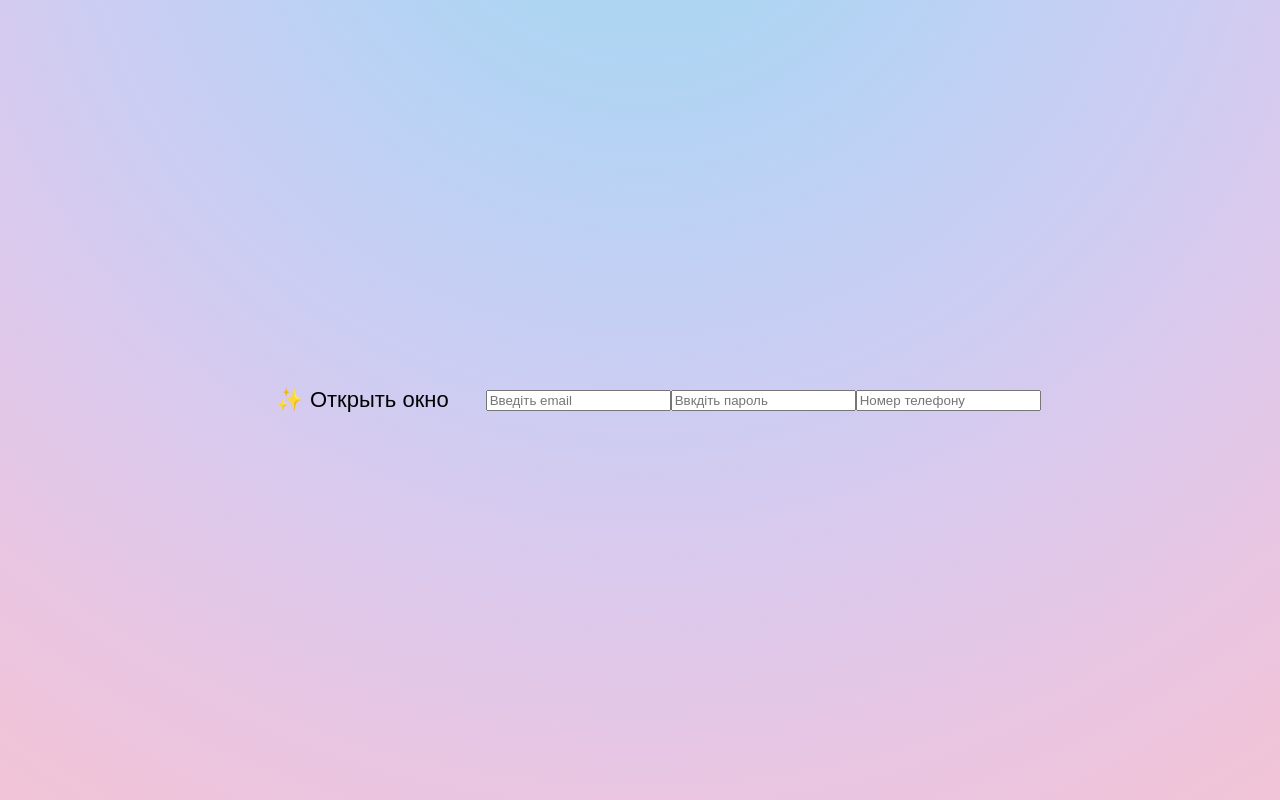
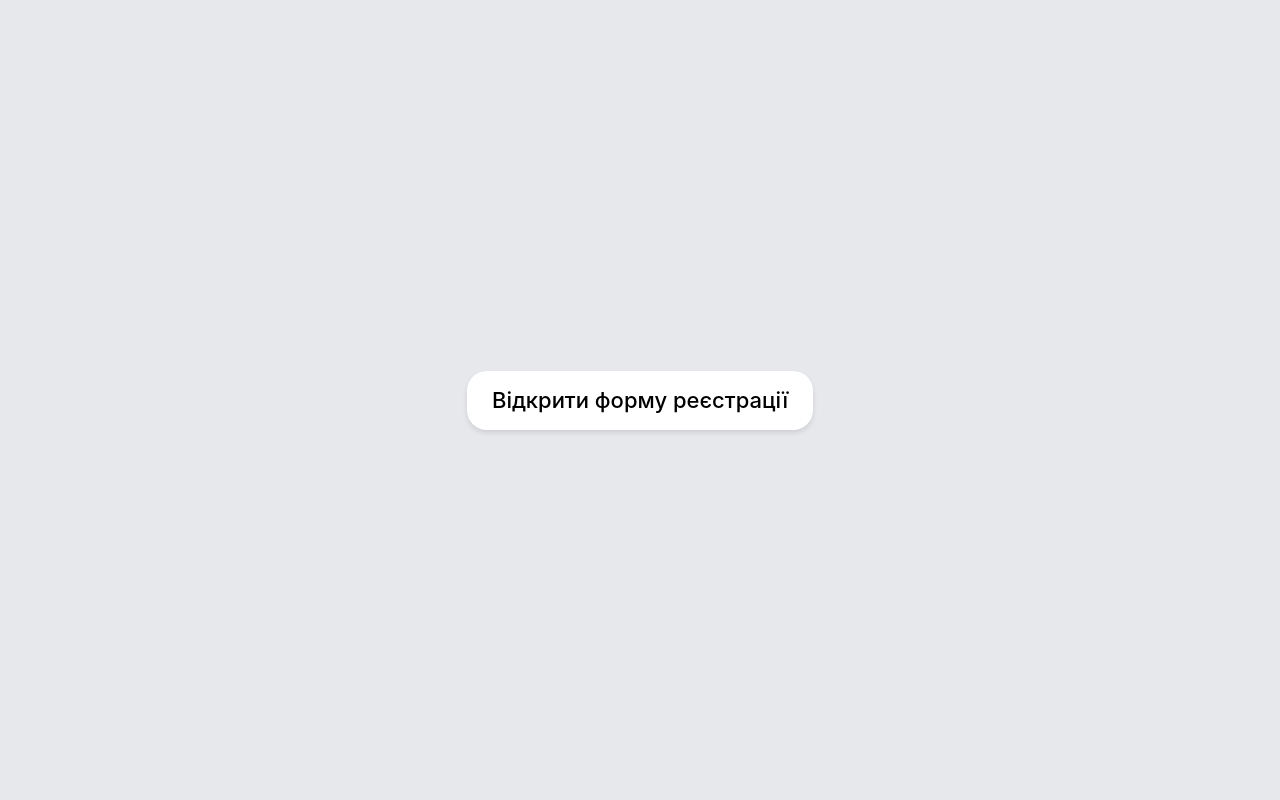
Before and after one commit to crissname/ReactLikes, a React (Create React App) app: page / in a window 1280 px wide. Built offline with nearby package versions, Linux system fonts and the light colour scheme.

Commit message:
finish modal

```diff
--- a/src/App.js
+++ b/src/App.js
@@ -8,14 +8,21 @@ function App() {
   return (
     <div className="App">
 
-      <button  onClick={() => setOpen(true)} className="open-modal-btn">✨ Открыть окно</button>
+      <button onClick={() => setOpen(true)} className="open-modal-btn">Відкрити форму реєстрації</button>
 
-      <div onClick={()=> setOpen((false))} className={`overlay animated ${open ? 'show' : '' }`}>
+      <div className={`overlay animated ${open ? 'show' : ''}`}>
         <div className="modal">
+          <svg onClick={() => setOpen((false))} height="200" viewBox="0 0 200 200" width="200">
+            <title/>
+            <path
+              d="M114,100l49-49a9.9,9.9,0,0,0-14-14L100,86,51,37A9.9,9.9,0,0,0,37,51l49,49L37,149a9.9,9.9,0,0,0,14,14l49-49,49,49a9.9,9.9,0,0,0,14-14Z"/>
+          </svg>
           <form>
-            <input className="input" placeholder="Введіть email"/>
-            <input className="input" placeholder="Ввкдіть пароль"/>
-            <input className="input" placeholder="Номер телефону"/>
+            <input className="input" type='email' placeholder="Введіть email"/>
+            <input className="input" type='number' placeholder="Номер телефону"/>
+            <input className="input" type='password' placeholder="Введіть пароль"/>
+            <input className="input" type='password' placeholder="Повторити пароль"/>
+            <button className='open-modal-btn modal_btn'>Зареєструватися</button>
           </form>
 
         </div>
--- a/src/index.css
+++ b/src/index.css
@@ -1,10 +1,13 @@
+* {
+    font-family: -apple-system, BlinkMacSystemFont, 'Segoe UI', 'Roboto', 'Oxygen', 'Ubuntu',
+    'Cantarell', 'Fira Sans', 'Droid Sans', 'Helvetica Neue', sans-serif;
+}
+
 body {
     margin: 0;
-    font-family: -apple-system, BlinkMacSystemFont, 'Segoe UI', 'Roboto', 'Oxygen', 'Ubuntu',
-        'Cantarell', 'Fira Sans', 'Droid Sans', 'Helvetica Neue', sans-serif;
     -webkit-font-smoothing: antialiased;
     -moz-osx-font-smoothing: grayscale;
-    background-image: radial-gradient(circle at 50% -20.71%, #a4d8ec 0, #a7d7ef 6.25%, #abd6f1 12.5%, #b0d5f3 18.75%, #b5d3f4 25%, #bbd2f4 31.25%, #c1d0f4 37.5%, #c7cff3 43.75%, #cdcdf2 50%, #d3cbf0 56.25%, #d9caed 62.5%, #dec8ea 68.75%, #e3c7e7 75%, #e8c6e3 81.25%, #ecc5df 87.5%, #efc4da 93.75%, #f2c4d6 100%);
+    background-color: #e6e8ec;
 }
 
 .App {
@@ -15,59 +18,110 @@ body {
     text-align: center;
 }
 
-.App h1 {
-    color: #000;
-    font-size: 7rem;
-    margin: 0;
-    margin-bottom: 20px;
+.open-modal-btn {
+    background: #fff;
+    padding: 18px 25px;
+    border-radius: 20px;
+    font-weight: 500;
+    border: 0;
+    outline: none;
+    font-size: 22px;
+    cursor: pointer;
+    line-height: 23px;
+    box-shadow: 0 3px 5px rgba(0, 0, 0, 0.1);
+    transition: all 0.1s ease-in-out;
+}
+.open-modal-btn:hover {
+     box-shadow: 0 8px 10px rgba(0, 0, 0, 0.1);
+     transform: translateY(-1px);
+ }
+
+.open-modal-btn:active {
+     box-shadow: 0 1px 1px rgba(0, 0, 0, 0.1);
+     transform: translateY(0);
+ }
+
+
+.overlay {
+    position: absolute;
+    left: 0;
+    top: 0;
+    width: 100%;
+    height: 100%;
+    background-color: rgba(0, 0, 0, 0.4);
+    transition: all 0.5s ease-in-out;
+}
+.modal {
+    background-color: #fff;
+    width: 70%;
+    max-width: 500px;
+    max-height: 300px;
+    padding: 40px 30px;
+    border-radius: 10px;
+    position: absolute;
+    left: 50%;
+    top: 50%;
+    transform: translate(-50%, -50%);
+    box-shadow: 0 3px 5px rgba(0, 0, 0, 0.1);
+    transition: all 0.5s ease-in-out;
+}
+.modal svg {
+    position: absolute;
+    right: 10px;
+    top: 10px;
+    height: 24px;
+    width: 24px;
+    opacity: 0.3;
+    cursor: pointer;
+}
+.modal svg:hover{
+opacity: 1;
 }
 
-.App h1.plus {
-    color: #2a9d8f;
+.overlay.animated {
+    opacity: 0;
+    visibility: hidden;
 }
+.overlay.animated .modal {
+    opacity: 0;
+    visibility: hidden;
+    transform: translate(-50%, -30%);
+    transition-delay: 0.2s;
+}
+.overlay.animated.show{
+    opacity: 1;
+    visibility: visible;
+}
+.overlay.animated.show .modal{
+    opacity: 1;
+    visibility: visible;
+    transform: translate(-50%, -50%);
+}
+.input {
 
-.App h1.minus {
-    color: #e63946;
+    -webkit-box-sizing: content-box;
+    -moz-box-sizing: content-box;
+    box-sizing: content-box;
+    width: 90%;
+    margin: 10px auto;
+    padding: 10px 20px;
+    border: 1px solid #b7b7b7;
+    -webkit-border-radius: 10px;
+    border-radius: 10px;
+    font: normal 16px/normal Impact, Charcoal, sans-serif;
+    color: rgba(51,51,51,1);
+    -o-text-overflow: clip;
+    text-overflow: clip;
+    background-color: #e6e8ec;
+    -webkit-box-shadow: 2px 2px 2px 0 rgba(57,57,211,0.33) inset;
+    box-shadow: 2px 2px 2px 0 rgba(57,57,211,0.33) inset;
+    text-shadow: 2px 1px 0 rgba(145,158,255,0.66) ;
+    -webkit-transition: all 200ms cubic-bezier(0.42, 0, 0.58, 1);
+    -moz-transition: all 200ms cubic-bezier(0.42, 0, 0.58, 1);
+    -o-transition: all 200ms cubic-bezier(0.42, 0, 0.58, 1);
+
 }
-
-
-.App h2 {
-    font-size: 2rem;
-    margin: 0;
-    color: #556581;
+.modal_btn{
+    margin-top: 10px;
+    background-color: #e6e8ec;
 }
-
-.App button {
-    background: transparent;
-    border: 2px solid transparent;
-    text-align: center;
-    font-size: 22px;
-    border-radius: 15px;
-    padding: 10px 25px;
-    cursor: pointer;
-    margin: 20px 10px;
-    transition: all 0.05s ease-in-out;
-}
-
-.App button.minus {
-    background-image: radial-gradient(circle at 50% -20.71%, #fbe2d5 0, #fadace 10%, #f9d2c7 20%, #f7c9c1 30%, #f5c0bb 40%, #f2b5b5 50%, #eeabb1 60%, #eaa1ae 70%, #e699ae 80%, #e091af 90%, #da8bb1 100%);
-    color: #000;
-    box-shadow: 0 4px 0 darken(#e63946, 10%);
-    border: 1px solid darken(#e63946, 15%);
-}
-
-.App button.plus {
-    background-image: radial-gradient(circle at 50% -20.71%, #ffdfda 0, #ffdfd8 6.25%, #ffe0d5 12.5%, #ffe1d3 18.75%, #fee2d1 25%, #fbe3cf 31.25%, #f8e4ce 37.5%, #f5e5cd 43.75%, #f2e6cd 50%, #eee7cd 56.25%, #ebe8ce 62.5%, #e7e9cf 68.75%, #e3ead0 75%, #dfebd2 81.25%, #dcecd4 87.5%, #d8edd7 93.75%, #d5edda 100%);
-    color: #000;
-    box-shadow: 0 4px 0 darken(#16a3de, 10%);
-    border: 1px solid darken(#b2eaff, 15%);
-}
-
-.App button:hover {
-    transform: translateY(-2px);
-}
-
-.App button:active {
-    transform: translateY(2px);
-    box-shadow: none;
-}
```
